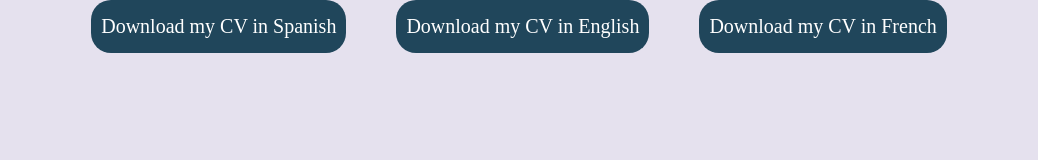
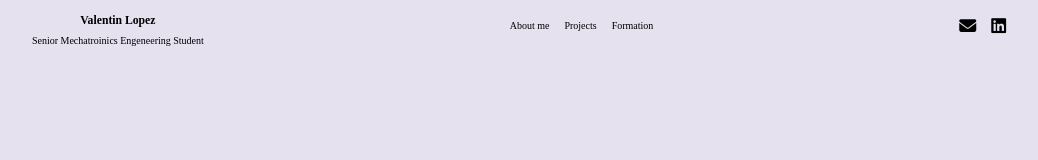
Before and after one commit to valenlopez993/PersonalWebsite, a plain HTML site: page index.html in a window 1280 px wide. Shown: the whole page, without its empty margins (121-1159 px from the left). Drawn offline with Linux system fonts and the light colour scheme.

Commit message:
Build navigation bar component

```diff
--- a/css/styles.css
+++ b/css/styles.css
@@ -12,11 +12,15 @@ body {
     background: var(--color-body);
 }
 
+.container {
+    margin: 11.9rem;
+}
+
 /* Icons */
 .icon-container {
     display: flex;
-    gap: 2rem;
-    font-size: 4rem;
+    gap: 1.5rem;
+    font-size: 1.7rem;
 }
 
 .icon--dark {
@@ -56,3 +60,37 @@ body {
         flex-direction: column;
     }
 }
+
+/* Navigation Bar */
+.navBar {
+    display: flex;
+    justify-content: space-around;
+    align-items: center;
+}
+
+
+.navBar__brand {
+    display: flex;
+    flex-direction: column;
+    justify-content: center;
+    text-align: center;
+}
+
+.navBar__brand > h3{
+    margin: 0.4rem 0;
+    padding-top: 1rem;
+}
+
+.navBar__brand > p{
+    margin: 0.4rem 0;
+}
+
+.navBar__options {
+    display: flex;
+    gap: 1.5rem;
+}
+
+.navBar__options > a {
+    text-decoration: none;
+    color: #000;
+}
--- a/index.html
+++ b/index.html
@@ -13,10 +13,20 @@
     ></script>
   </head>
   <body>
-    <div class="btn-container">
-      <a href="#" class="btn btn--primary">Download my CV in Spanish</a>
-      <button class="btn btn--primary">Download my CV in English</button>
-      <button class="btn btn--primary">Download my CV in French</button>
+    <div class="navBar">
+      <div class="navBar__brand">
+        <h3>Valentin Lopez</h3>
+        <p>Senior Mechatroinics Engeneering Student</p>
+      </div>
+      <div class="navBar__options">
+        <a href="#">About me</a>
+        <a href="#">Projects</a>
+        <a href="#">Formation</a>
+      </div>
+      <div class="icon-container icon--dark">
+        <i class="fa-solid fa-envelope"></i
+        ><i class="fa-brands fa-linkedin"></i>
+      </div>
     </div>
   </body>
 </html>
```
Also changed, not shown: components/navBar.html (added, +14 -0 lines).
